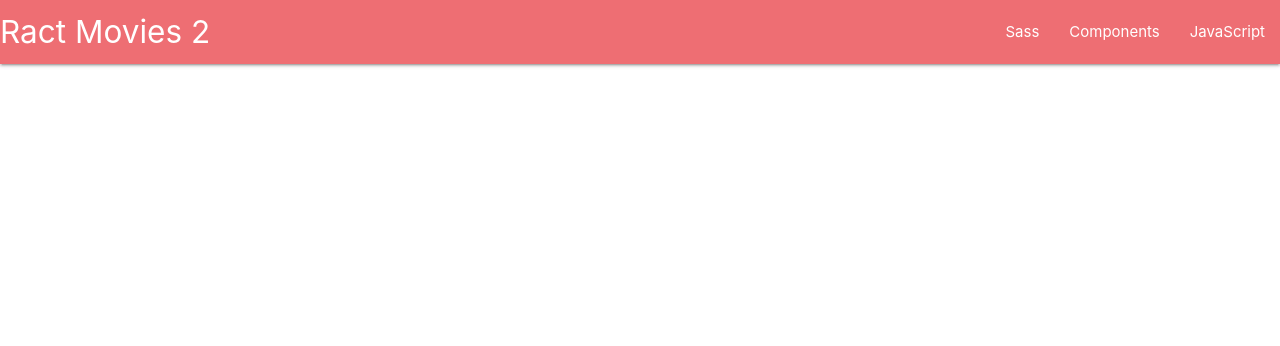
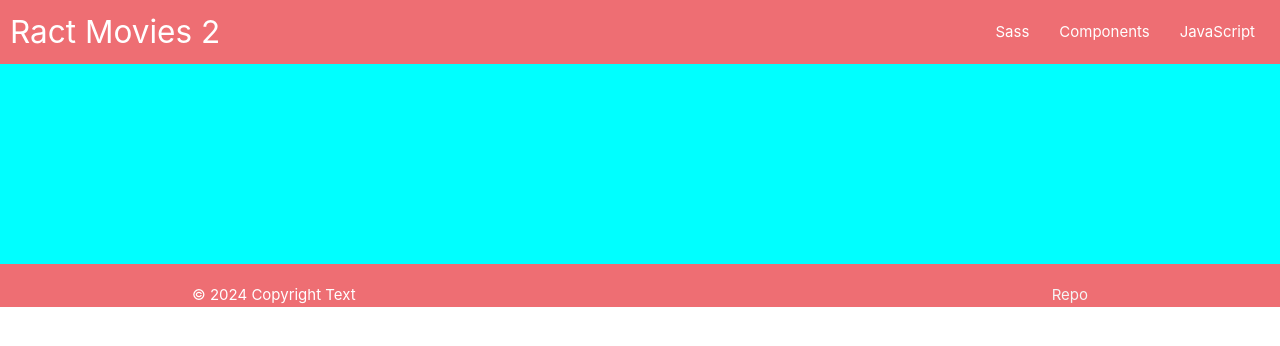
Before and after one commit to ivi0540/react-movies-2, a React (Create React App) app: page / in a window 1280 px wide. Shown: the top 346 px of the page. Built offline with nearby package versions, Linux system fonts and the light colour scheme.

Commit message:
add footer

```diff
--- a/src/App.js
+++ b/src/App.js
@@ -1,9 +1,13 @@
 import { Header } from "./layout/Header/Header";
+import { Footer } from "./layout/Footer/Footer";
+import { Main } from "./layout/Main/Main";
 
 function App() {
   return (
     <div className="App">
       <Header />
+      <Main />
+      <Footer />
     </div>
   );
 }
--- /dev/null
+++ b/src/layout/Footer/Footer.jsx
@@ -0,0 +1,16 @@
+import "./style.css"
+
+function Footer() {
+  return (
+    <footer className="page-footer footer">
+      <div className="container">
+        © {new Date().getFullYear()} Copyright Text
+        <a className="grey-text text-lighten-4 right" href="#!">
+          Repo
+        </a>
+      </div>
+    </footer>
+  );
+}
+
+export { Footer };
--- /dev/null
+++ b/src/layout/Footer/style.css
@@ -0,0 +1,3 @@
+.footer {
+    /* background-color: aqua; */
+}
--- a/src/layout/Header/Header.jsx
+++ b/src/layout/Header/Header.jsx
@@ -1,11 +1,13 @@
+import "./style.css";
+
 function Header() {
   return (
     <nav className="header">
       <div className="nav-wrapper">
-        <a href="#" class="brand-logo">
+        <a href="#" className="brand-logo">
           Ract Movies 2
         </a>
-        <ul id="nav-mobile" class="right hide-on-med-and-down">
+        <ul id="nav-mobile" className="right hide-on-med-and-down">
           <li>
             <a href="sass.html">Sass</a>
           </li>
--- a/src/layout/Header/style.css
+++ b/src/layout/Header/style.css
@@ -1,3 +1,3 @@
 .header {
-  background-color: aqua;
+  padding: 0 10px;
 }
--- /dev/null
+++ b/src/layout/Main/Main.jsx
@@ -0,0 +1,7 @@
+import "./style.css"
+
+function Main() {
+  return <main className="main"></main>;
+}
+
+export { Main };
--- /dev/null
+++ b/src/layout/Main/style.css
@@ -0,0 +1,4 @@
+.main {
+  min-height: 200px;
+  background-color: aqua;
+}
```
